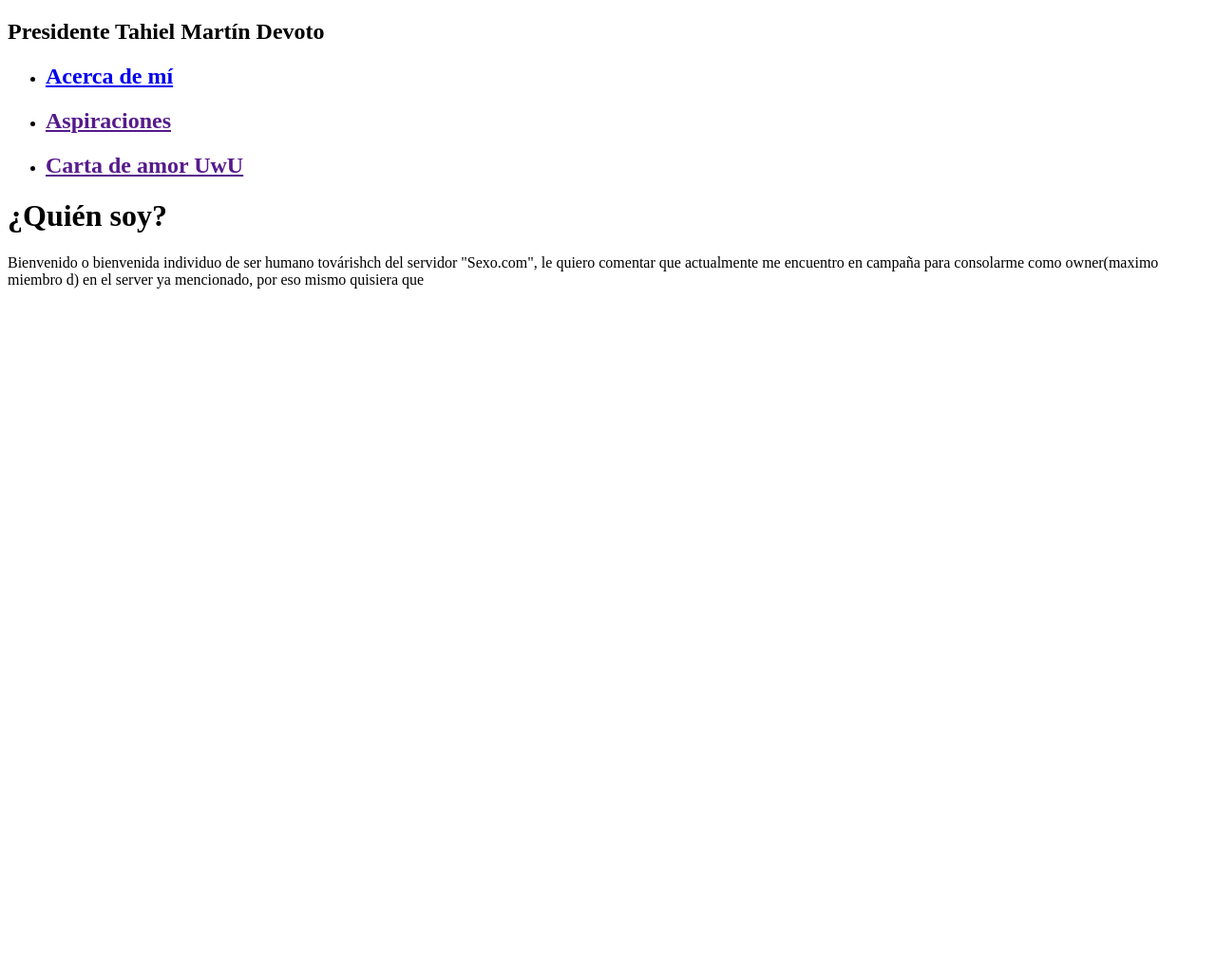
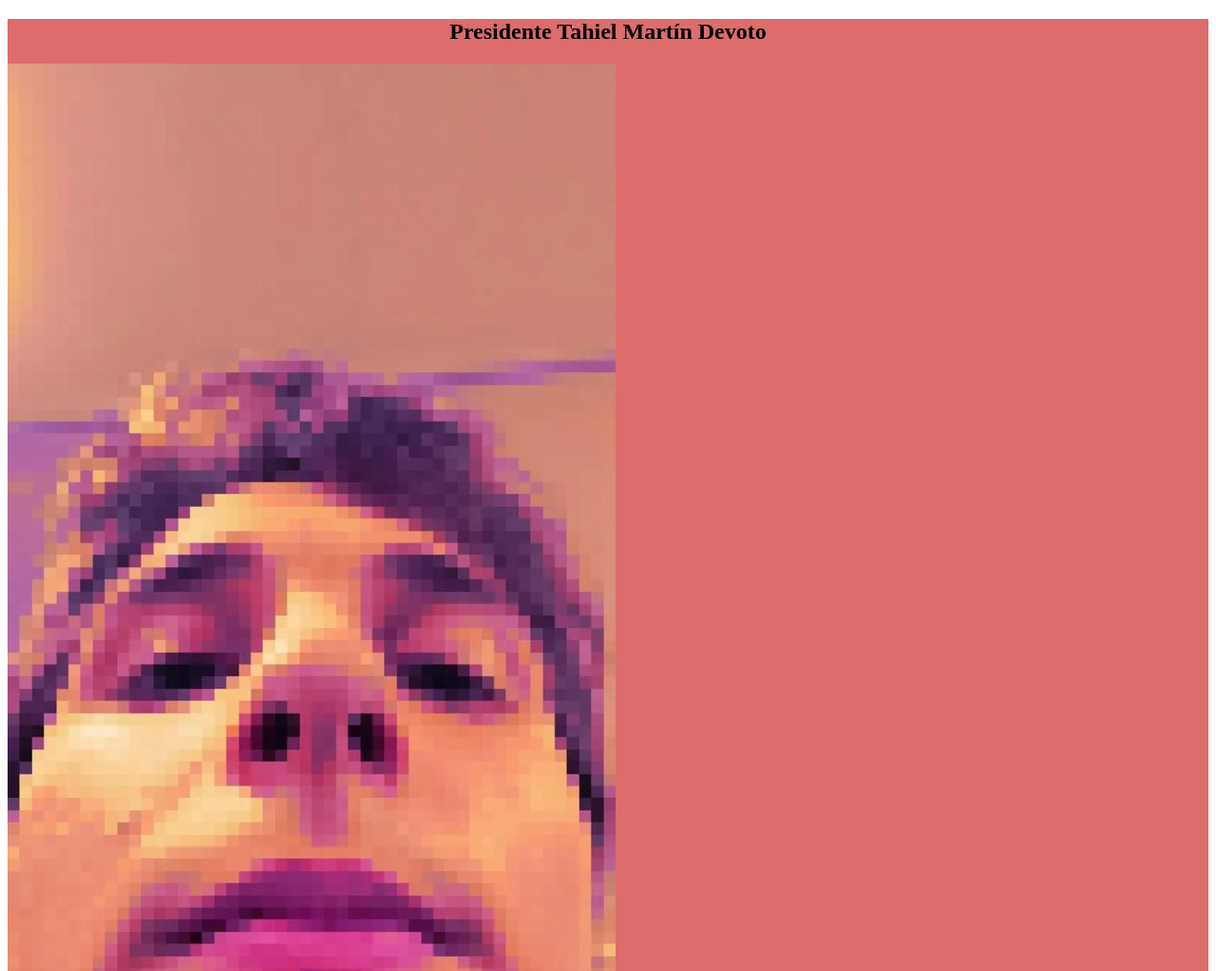
Before and after one commit to Tahield16/Tahield16.github.io, a plain HTML site: page index.html in a window 1280 px wide. Shown: the top 1023 px of the page at 95% size. Before the commit the page ends 800 px from the top, so only its background shows below. Drawn offline with Linux system fonts and the light colour scheme.

Commit message:
Arranco un poco con css

```diff
--- a/index.html
+++ b/index.html
@@ -9,8 +9,9 @@
 </head>
 <body>
     <header>
-        <nav class="">
-            <h1>Presidente Tahiel Martín Devoto</h1>
+        <nav class="navbar">
+            <h1 class="titulo">Presidente Tahiel Martín Devoto</h1>
+            <img src="img/OSCU 8BIT.jpg" alt="">
             <ul>
 
                 <li>
@@ -31,6 +32,7 @@
 
             <p class="parrafo">
                 Bienvenido o bienvenida individuo de ser humano továrishch del servidor "Sexo.com", le quiero comentar que actualmente me encuentro en campaña para consolarme como owner(maximo miembro d)
+               <br>
                 en el server ya mencionado, por eso mismo quisiera que
             </p>
         </div>
--- a/style.css
+++ b/style.css
@@ -0,0 +1,8 @@
+.navbar{
+    background-color: rgba(215, 81, 81, 0.843);
+    text-align: left;
+}
+.titulo{
+    text-align: center;
+
+}
```
